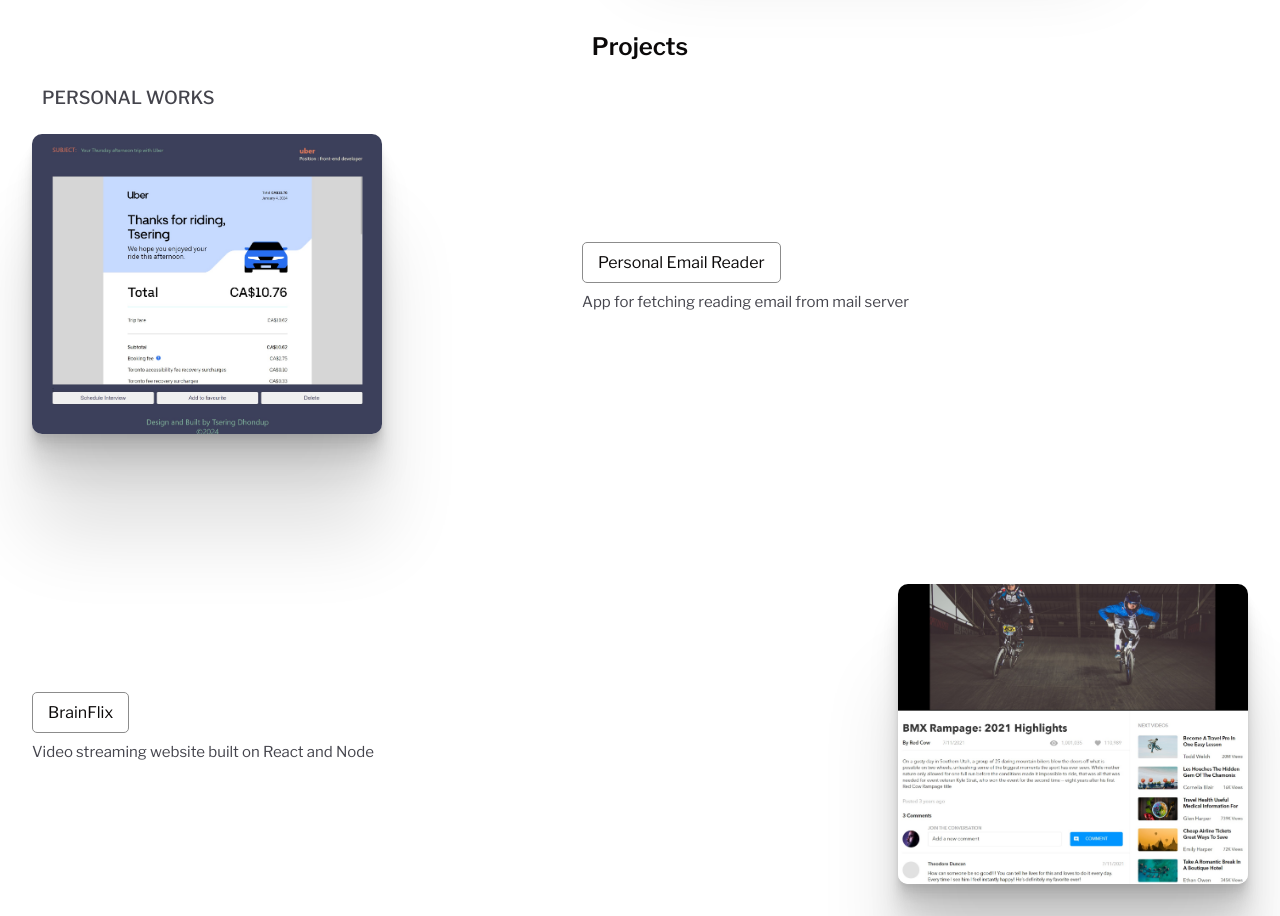
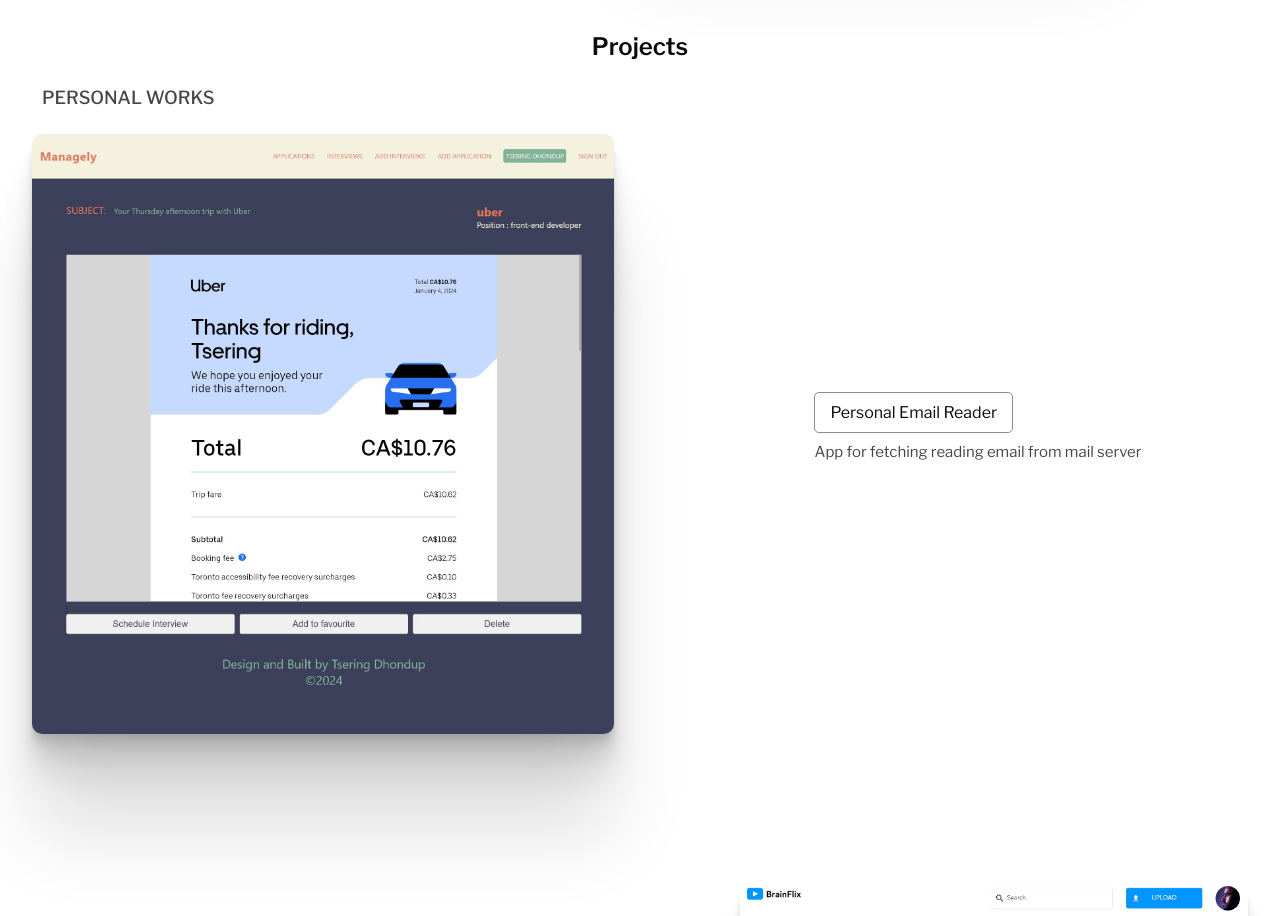
Before and after one commit to Tsedhondup/Portfolio, a React (Create React App) app: page / in a window 1280 px wide. Shown: the part 1460-2376 px from the top of the page. Built offline with nearby package versions, Linux system fonts and the light colour scheme.

Commit message:
additional condition applied to project image dynamic class name

```diff
--- a/src/Components/Works/Works.js
+++ b/src/Components/Works/Works.js
@@ -59,7 +59,9 @@ const Works = () => {
             src={jobTracker}
             alt="job-application-tracker-image"
             className={`projects__content--img projects__content--email-image ${
-              window.innerWidth >= 767 && window.innerHeight >= 585
+              window.innerHeight >= 585 &&
+              window.innerHeight < 700 &&
+              window.innerWidth >= 767
                 ? " projects__content--email-image-2"
                 : ""
             }`}
@@ -119,7 +121,9 @@ const Works = () => {
             src={brainflix}
             alt="brainflix-app-image"
             className={`projects__content--img projects__content--brainflix-image ${
-              window.innerHeight >= 585 && window.innerWidth >= 767
+              window.innerHeight >= 585 &&
+              window.innerHeight < 700 &&
+              window.innerWidth >= 767
                 ? " projects__content--brainflix-image-2"
                 : ""
             }`}
@@ -191,7 +195,9 @@ const Works = () => {
             src={fiserv}
             alt="fiserv-app-image"
             className={`projects__content--img projects__content--fiserv-image ${
-              window.innerHeight >= 585 && window.innerWidth >= 767
+              window.innerHeight >= 585 &&
+              window.innerHeight < 700 &&
+              window.innerWidth >= 767
                 ? "projects__content--fiserv-image-2"
                 : ""
             }`}
@@ -250,7 +256,9 @@ const Works = () => {
             src={weatherApp}
             alt="weather-app-image"
             className={`projects__content--img projects__content--weather-app-image ${
-              window.innerHeight >= 585 && window.innerWidth >= 767
+              window.innerHeight >= 585 &&
+              window.innerHeight < 700 &&
+              window.innerWidth >= 767
                 ? "projects__content--weather-app-image-2"
                 : ""
             }`}
```
